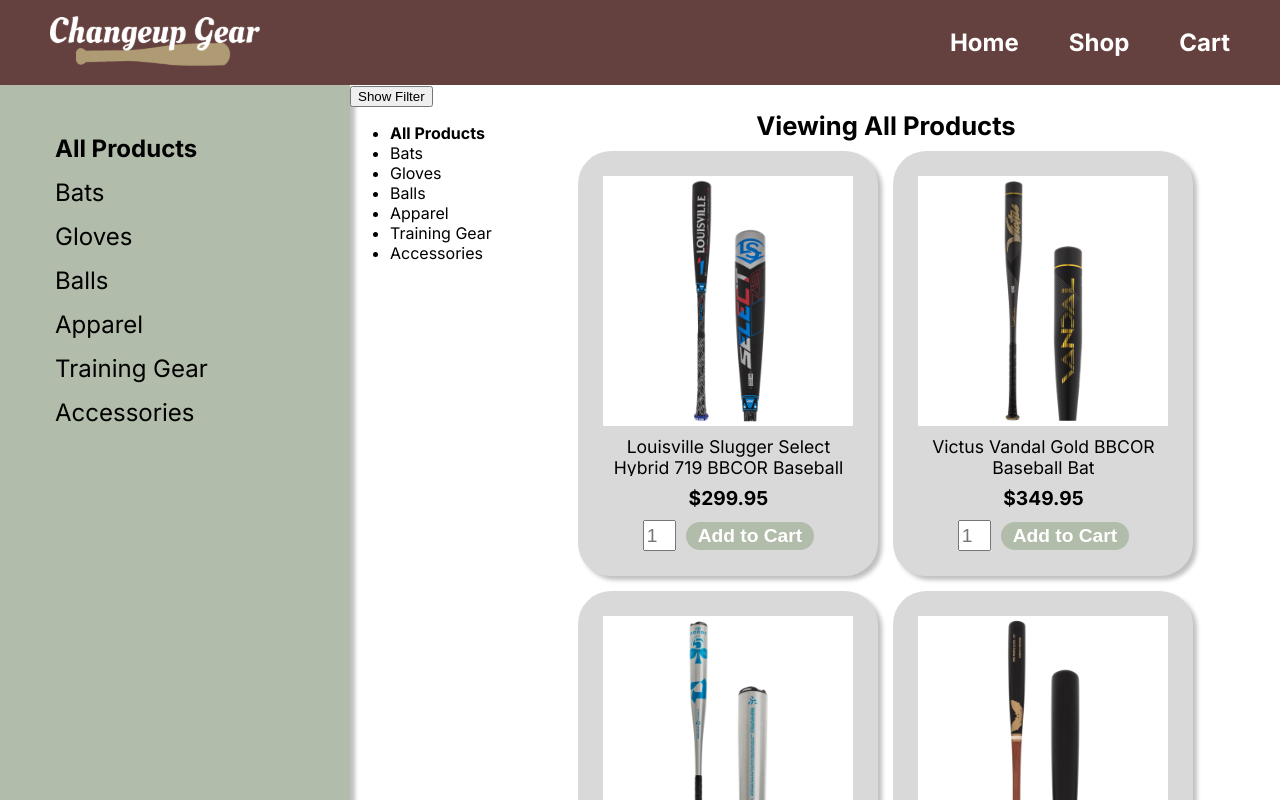
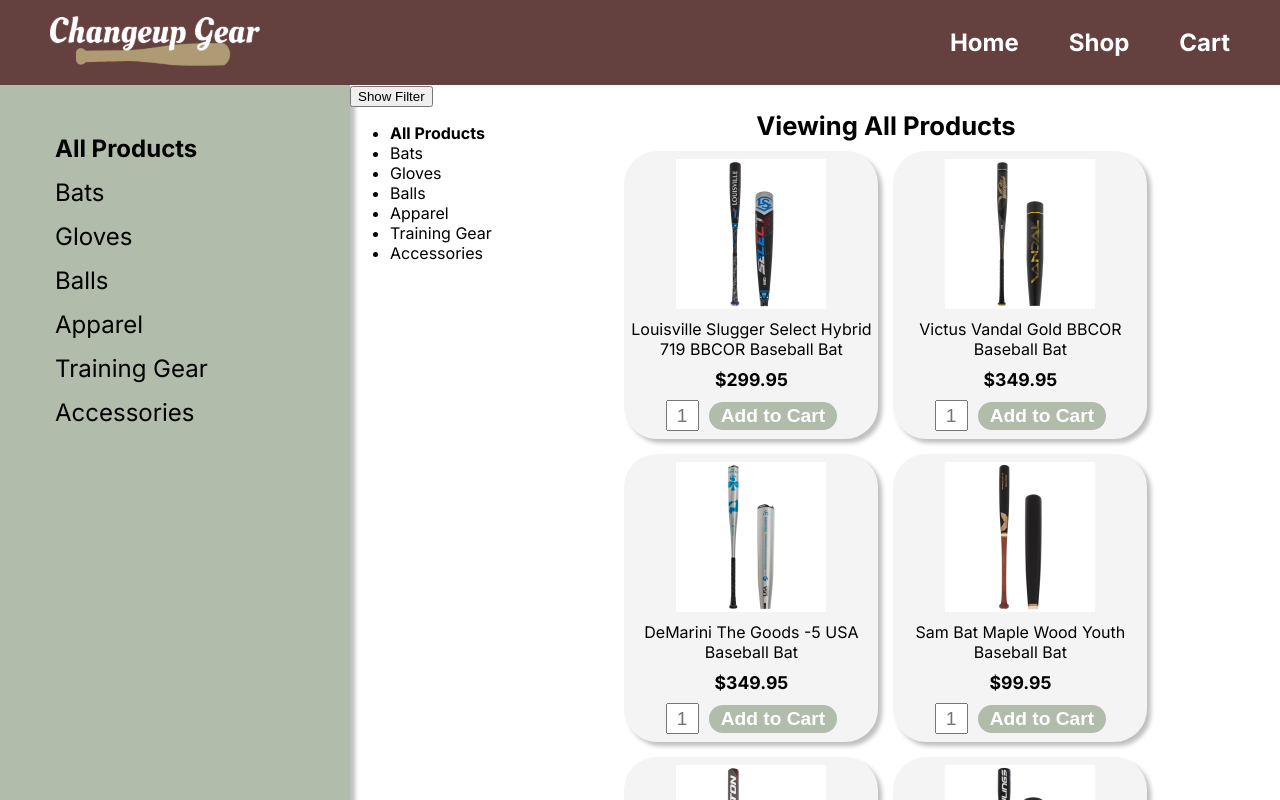
Before and after one commit to flipott/changeup-gear, a React (Create React App) app: page /shop in a window 1280 px wide. Shown: the top 800 px of the page. Built offline with nearby package versions, Linux system fonts and the light colour scheme.

Commit message:
Make card more compact

```diff
--- a/src/css/Card.css
+++ b/src/css/Card.css
@@ -2,23 +2,28 @@
     display: flex;
     flex-direction: column;
     width: 250px;
-    padding: 25px;
-    background: #D9D9D9;
+    padding: 8px 2px;
+    background: #f4f4f4;
     text-align: center;
     gap: 10px;
-    height: 375px;
     border-radius: 33px;
     box-shadow: 4px 4px 4px rgba(0, 0, 0, 0.25);
+    align-items: center
+}
+
+.card img {
+    height: 150px;
+    width: 150px;
 }
 
 .item-card-title {
-    font-size: 1.1rem;
+    font-size: 1rem;
     overflow: hidden;
     height: 40px;
 }
 
 .item-card-price {
-    font-size: 1.2rem;
+    font-size: 1.1rem;
     font-weight: bold;
 }
 
@@ -50,3 +55,13 @@
 .add-to-cart:hover {
     background: #90938e;
 }
+
+input::-webkit-outer-spin-button,
+input::-webkit-inner-spin-button {
+    -webkit-appearance: none;
+    margin: 0;
+}
+
+input[type=number] {
+    -moz-appearance:textfield;
+}
```
